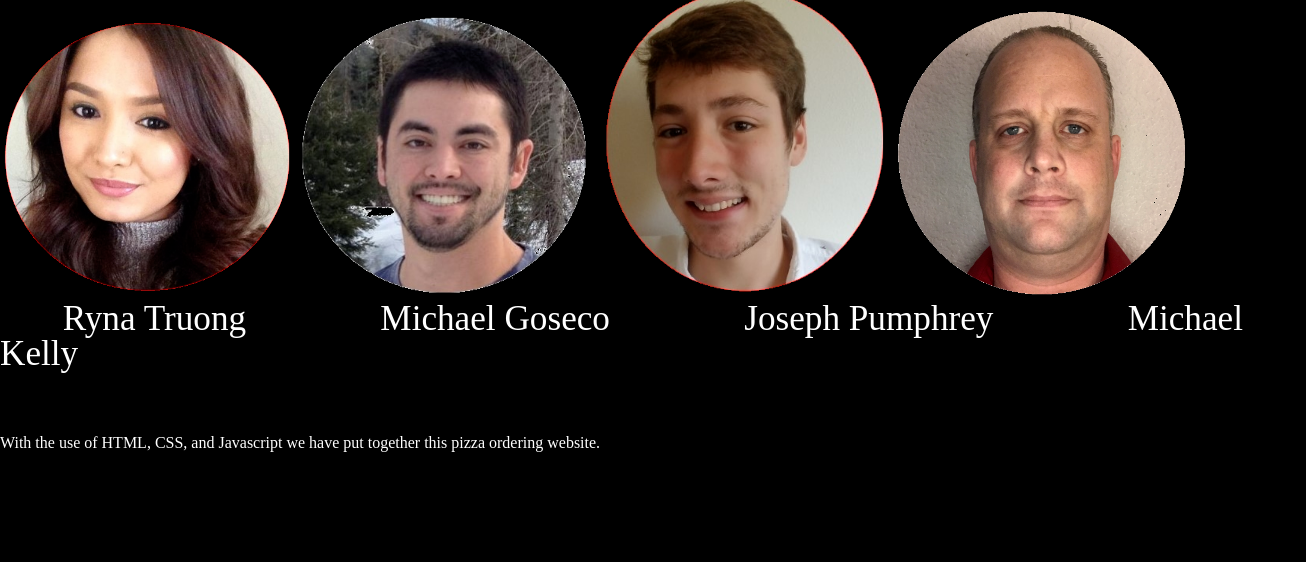
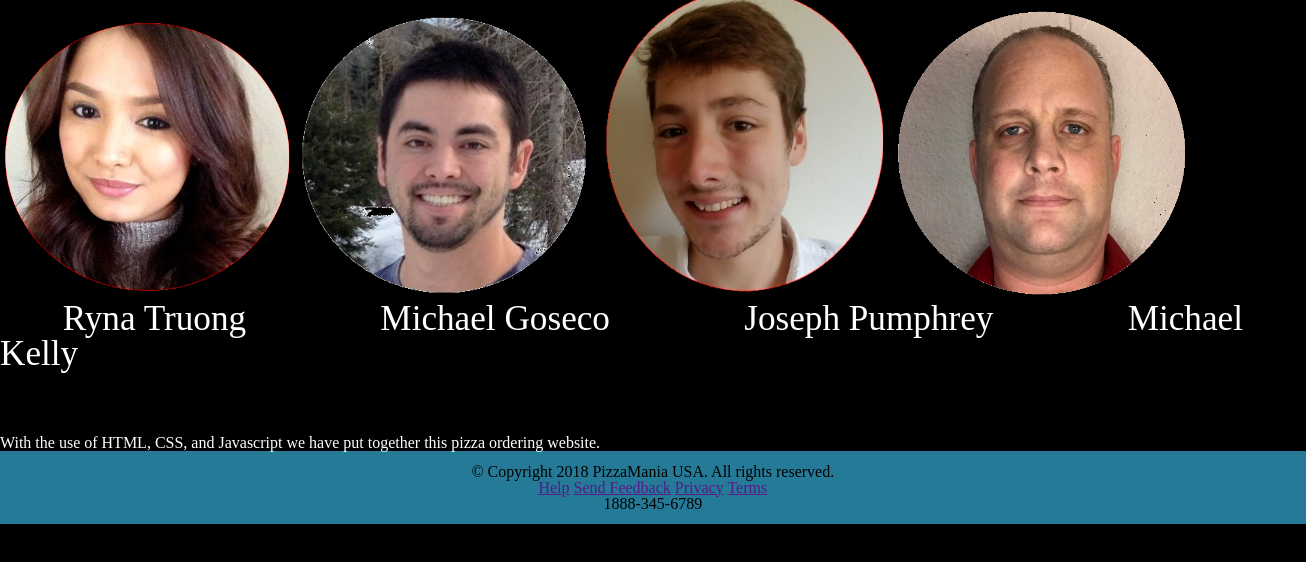
Before and after one commit to mbgoseco/Pizza-Mania, a plain HTML site: page pages/aboutus.html in a window 1280 px wide. Shown: the part 158-720 px from the top of the page, 1306 px wide, since content can reach past the window. Drawn offline with Linux system fonts and the light colour scheme.

Commit message:
fix stuff

```diff
--- a/pages/aboutus.html
+++ b/pages/aboutus.html
@@ -22,8 +22,8 @@
           </nav>
       </div>
     </header>
-      <main>
-        <div id = "usDiv">
+    <main>
+      <div id = "usDiv">
           <div id = "pics">
             <img id = "rynaPic" class = "ourPics" src = "../assets/ryna.png">
             <img id = "mikegPic" class = "ourPics" src = "../assets/mikeg.png">
@@ -39,8 +39,15 @@
           <p id = "statement">With the use of HTML, CSS, and Javascript we have put together this pizza ordering website.</p>
         </div>
     </main>
-    <footer>
-
+    <footer id=foot> © Copyright 2018 PizzaMania USA. All rights reserved.
+        <nav>
+        <ul id="footer">
+          <a href = "">Help</a>
+          <a href = "">Send Feedback</a>
+          <a href = "">Privacy</a>
+          <a href = "">Terms</a>
+        </ul>
+    </nav> 1888-345-6789
     </footer>
   </body>
 </html>
```
